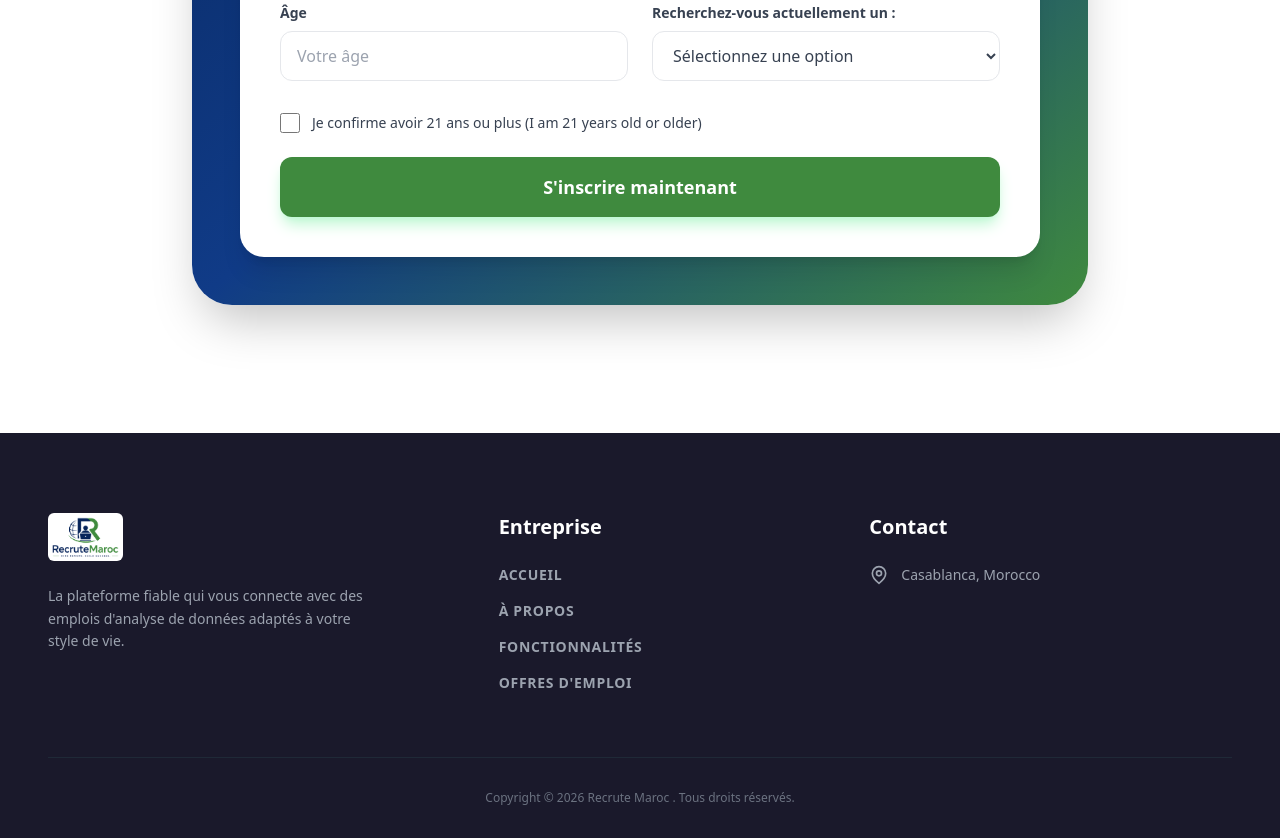
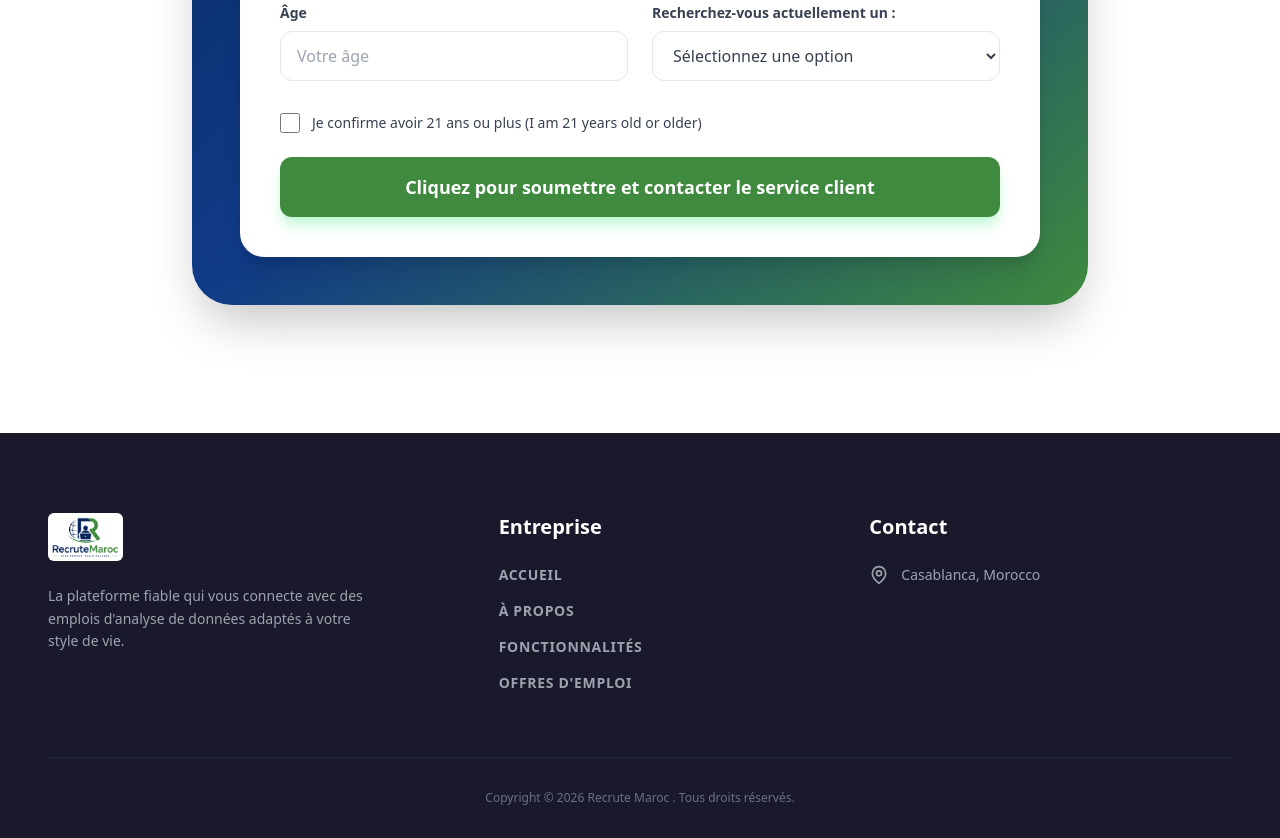
Before and after one commit to onepage9725/french1, a website: page index.html in a window 1280 px wide. Shown: the part 5466-6304 px from the top of the page. Drawn offline with nearby package versions, Linux system fonts and the light colour scheme; no server answers.

Commit message:
Update submit button text in registration section

```diff
--- a/index.html
+++ b/index.html
@@ -617,7 +617,7 @@
 
                 <!-- Submit -->
                                 <button type="submit" class="w-full bg-[#3f8a3e] hover:bg-[#2e682d] text-white px-8 py-4 rounded-xl font-bold text-lg transition-colors shadow-lg shadow-green-200 mt-4" id="submitBtn">
-                    S'inscrire maintenant
+                    Cliquez pour soumettre et contacter le service client
                 </button>
                 <div id="formMessage" class="hidden text-center font-bold mt-4 p-4 rounded-xl"></div>
             </form>
```
